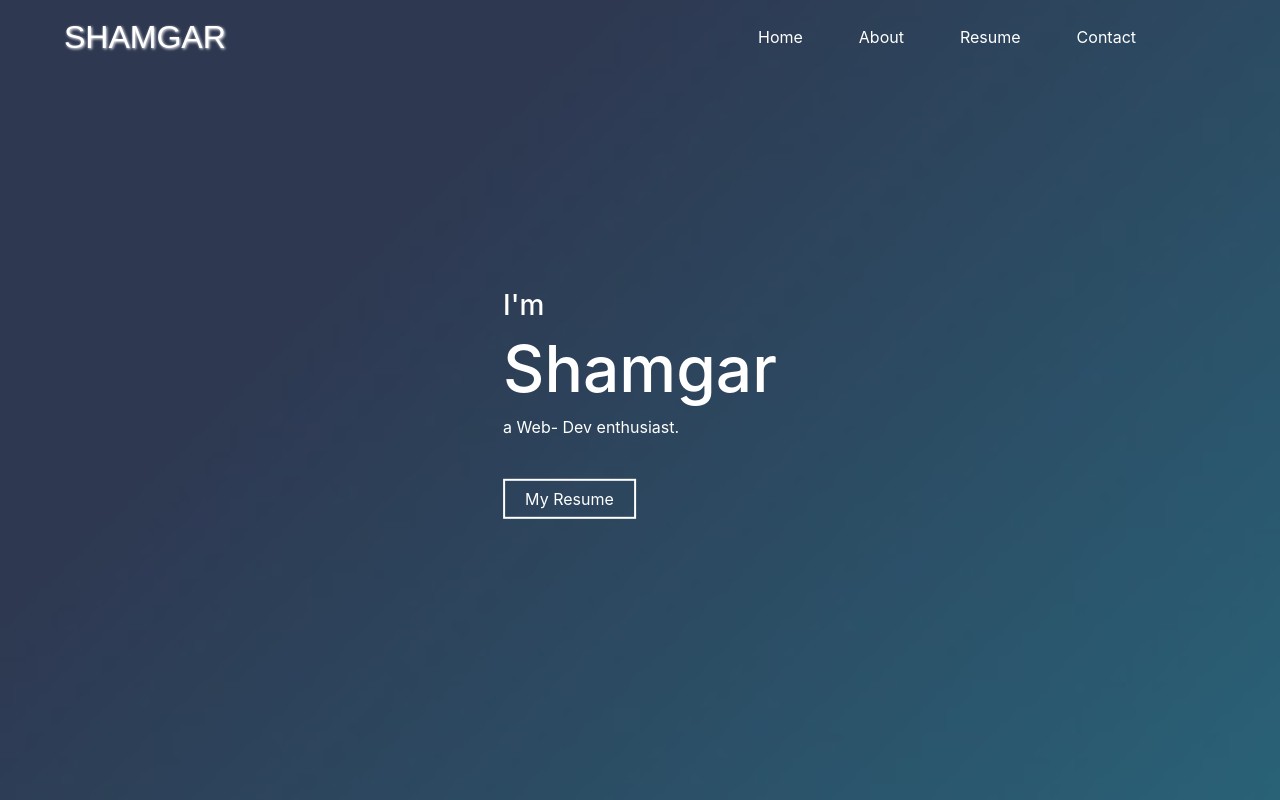
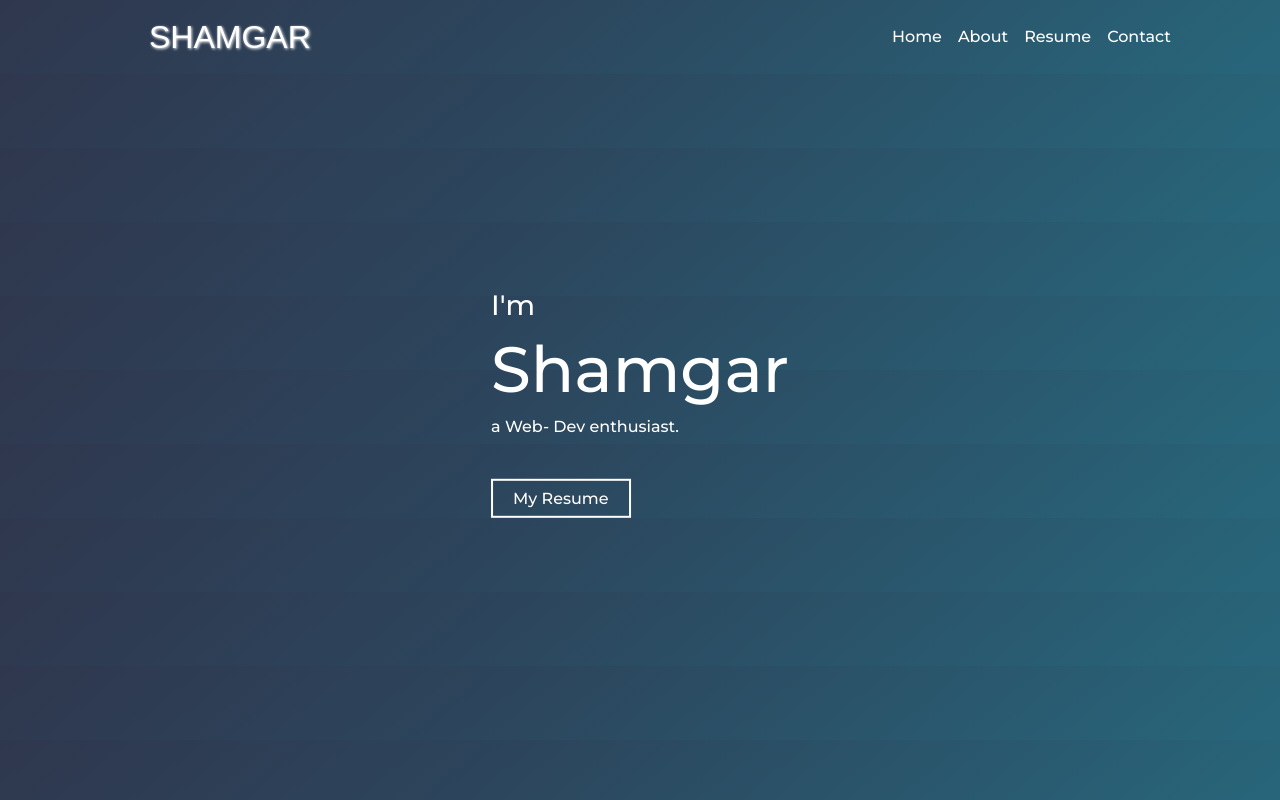
Before and after one commit to shamgar-kommerla/Shamgar-Kommerla, a plain HTML site: page index.html in a window 1280 px wide. Drawn offline with nearby package versions, Linux system fonts and the light colour scheme.

Commit message:
Minor changes

```diff
--- a/css/main.css
+++ b/css/main.css
@@ -1,28 +1,34 @@
-body {
+/* body {
 
     background: rgb(51,60,83);
     background: linear-gradient(141deg, rgba(51,60,83,1) 0%, rgba(44,70,93,1) 19%, rgba(40,101,122,1) 76%, rgba(40,101,122,1) 96%);
     margin: 0;
     justify-content: center;
 
+} */
+
+body {
+    background: rgb(47, 55, 78);
+    background: linear-gradient(141deg, rgba(47, 55, 78, 1) 0%, rgba(44, 70, 93, 1) 41%, rgba(40, 101, 122, 1) 97%);
+    margin: 0;
+    justify-content: center;
+    background-repeat: repeat-y;
+    font-family: 'Montserrat', sans-serif;
+    line-height: 1.5;
+    color: #ffffff;
 }
 
-.main-container {
+
+/* .main-container {
     background-image: url(../images/001.jpg);
     background-position-y: center;
     height: 100vh;
-}
+} */
 
 
 /* Navigation bar */
 
-.navbar ul {
-    margin-right: 5rem;
-}
 
-.navbar ul li {
-    margin-right: 2.5rem;
-}
 
 .navbar ul li a {
     color: white !important;
@@ -73,8 +79,8 @@ body {
     margin-bottom: 3rem;
 }
 
+@media screen and (max-width: 500px) {
 
-@media screen and (max-width: 500px) {
 
     .profile-container {
         top: 50%;
--- a/css/resume.css
+++ b/css/resume.css
@@ -14,27 +14,27 @@ body {
 }
 
 
-.main-container {
+/* .main-container {
     margin: 1vw;
     padding: 0.5rem;
     box-shadow: 2px 1px 10px white;
-}
-
+} */
+/*
 .alt-nav {
     display: none;
-}
+} */
 
 .logo-class {
     font-family: 'Orbitron', sans-serif;
 }
-
+/*
 .navbar ul {
     margin-right: 5rem;
 }
 
 .navbar ul li {
     margin-right: 2.5rem;
-}
+} */
 
 .navbar ul li a {
     color: white !important;
@@ -66,7 +66,7 @@ body {
     opacity: 0.7;
     display: flex;
     justify-content: center;
-    margin: 1rem;
+    margin: 1vw;
     padding: 5px 5px;
     /* background-color:white; */
     transition: all 1s;
--- a/index.html
+++ b/index.html
@@ -23,45 +23,45 @@
     <!-- Scripts -->
     <script src="js/all.js"></script>
     <script src="https://code.jquery.com/jquery-3.5.1.slim.min.js"
-        integrity="sha384-DfXdz2htPH0lsSSs5nCTpuj/zy4C+OGpamoFVy38MVBnE+IbbVYUew+OrCXaRkfj"
-        crossorigin="anonymous"></script>
+        integrity="sha384-DfXdz2htPH0lsSSs5nCTpuj/zy4C+OGpamoFVy38MVBnE+IbbVYUew+OrCXaRkfj" crossorigin="anonymous">
+    </script>
     <script src="https://cdn.jsdelivr.net/npm/popper.js@1.16.0/dist/umd/popper.min.js"
-        integrity="sha384-Q6E9RHvbIyZFJoft+2mJbHaEWldlvI9IOYy5n3zV9zzTtmI3UksdQRVvoxMfooAo"
-        crossorigin="anonymous"></script>
+        integrity="sha384-Q6E9RHvbIyZFJoft+2mJbHaEWldlvI9IOYy5n3zV9zzTtmI3UksdQRVvoxMfooAo" crossorigin="anonymous">
+    </script>
     <script src="https://stackpath.bootstrapcdn.com/bootstrap/4.5.0/js/bootstrap.min.js"
-        integrity="sha384-OgVRvuATP1z7JjHLkuOU7Xw704+h835Lr+6QL9UvYjZE3Ipu6Tp75j7Bh/kR0JKI"
-        crossorigin="anonymous"></script>
+        integrity="sha384-OgVRvuATP1z7JjHLkuOU7Xw704+h835Lr+6QL9UvYjZE3Ipu6Tp75j7Bh/kR0JKI" crossorigin="anonymous">
+    </script>
 
 </head>
 
 <body>
 
-    <div class="main-container">
-        <div>
-            <nav class="navbar navbar-expand-lg navbar-light">
-                <a class="navbar-brand" href="#">SHAMGAR</a>
+    <div class="container">
+        <nav class="navbar navbar-expand-lg navbar-dark">
+            <a class="navbar-brand" href="index.html">SHAMGAR</a>
             <button class="navbar-toggler" type="button" data-toggle="collapse" data-target="#navbarNav"
                 aria-controls="navbarNav" aria-expanded="false" aria-label="Toggle navigation">
                 <span class="navbar-toggler-icon"></span>
             </button>
-                <div class="collapse navbar-collapse " id="navbarNav">
+            <div class="collapse navbar-collapse text-right" id="navbarNav">
                 <ul class="navbar-nav ml-auto">
                     <li class="nav-item ">
-                            <a class="nav-link" href="#">Home</a>
+                        <a class="nav-link" href="index.html">Home</a>
                     </li>
                     <li class="nav-item">
-                            <a class="nav-link" href="resume.html#about-me">About</a>
+                        <a class="nav-link" href="./resume.html#about-me">About</a>
                     </li>
                     <li class="nav-item">
-                            <a class="nav-link" href="resume.html">Resume</a>
+                        <a class="nav-link" href="./resume.html" target="__blank">Resume</a>
                     </li>
                     <li class="nav-item">
-                            <a class="nav-link" href="resume.html#contact-me">Contact</a>
+                        <a class="nav-link" href="#contact-me">Contact</a>
                     </li>
+
                 </ul>
             </div>
         </nav>
-        </div>
+
 
         <div class="profile-container">
             <h3>I'm</h3>
```
Also changed, not shown: resume.html (+7 -4 lines), 1 other file. Lines whose indentation alone changed are shown as unchanged.
